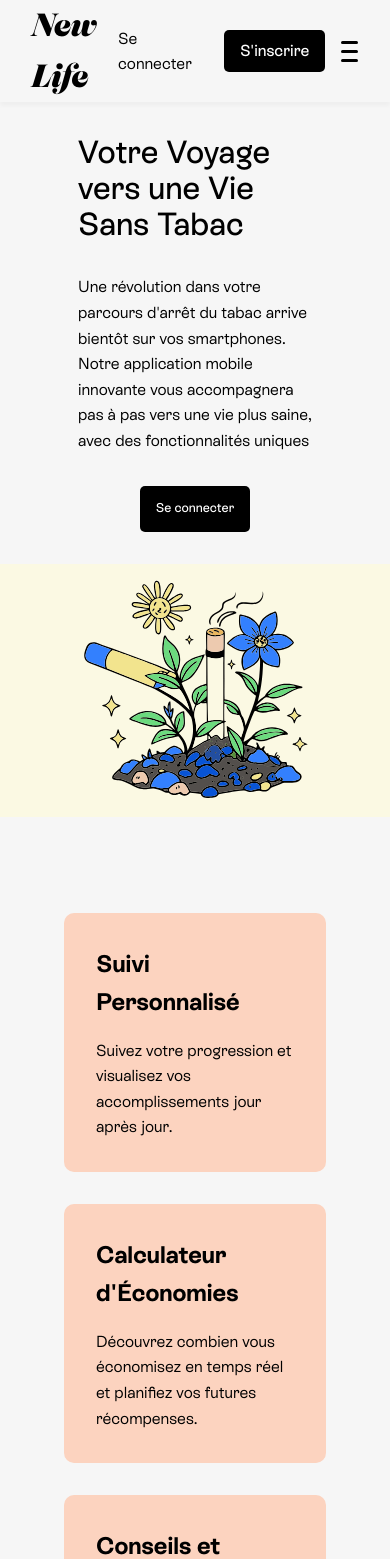
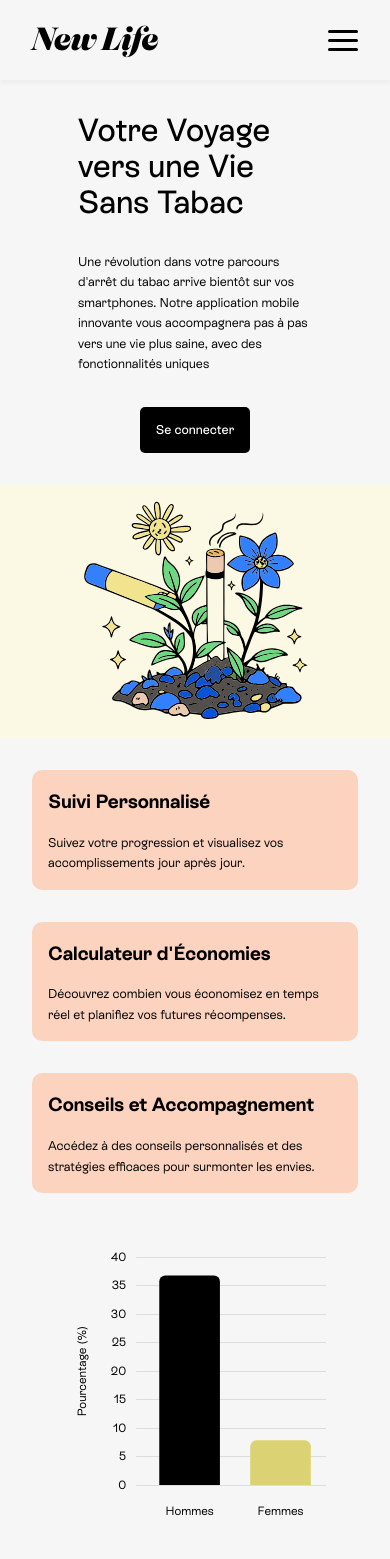
Before and after one commit to Lucacist/new-life-next, a Next.js app: page / in a window 390 px wide. Shown: the top 1559 px of the page. Built offline with nearby package versions, Linux system fonts and the light colour scheme; no server answers.

Commit message:
feat: add global styles with fonts, layout, and responsive design

```diff
--- a/app/globals.css
+++ b/app/globals.css
@@ -654,6 +654,9 @@ button[role="tab"]:hover {
   h1 {
     font-size: 3.5rem;
   }
+  .navbar {
+    min-height: 80px;
+  }
 }
 
 @media (max-width: 1000px) {
@@ -739,13 +742,24 @@ button[role="tab"]:hover {
   .home-page-divider2-text {
     max-width: 100%;
   }
+
+  .home-page-divider {
+    padding: 0 2rem;
+  }
 }
+
 @media (max-width: 550px) {
   .home-page-divider {
     grid-template-columns: repeat(auto-fill, minmax(300px, 1fr));
   }
   .home-page-divider3-content img {
     width: 30vw;
+  }
+  .navbar-auth {
+    display: none;
+  }
+  .burger-menu {
+    margin-left: auto;
   }
 }
 
@@ -761,7 +775,7 @@ button[role="tab"]:hover {
   }
   p,
   .home-page-divider .content p {
-    font-size: 1rem;
+    font-size: 0.8rem;
   }
 
   .home-page-buttons a {
@@ -770,6 +784,12 @@ button[role="tab"]:hover {
   .home-page-buttons {
     padding: 0.8rem 1rem;
   }
+  .home-page-divider .content {
+    padding: 1rem;
+  }
+  .home-page-divider h2 {
+    font-size: 1.2rem;
+  }
 }
 
 @media (max-width: 450px) {
```
